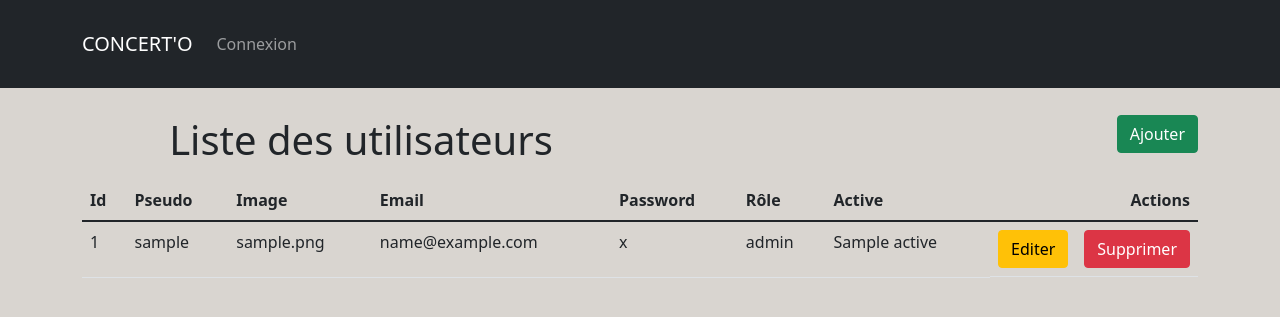
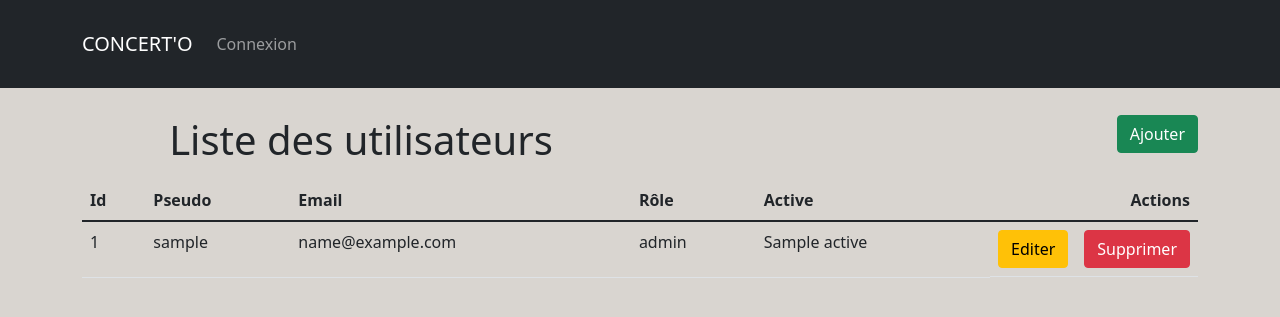
Before and after one commit to LaureCHAPERT/Concerto-Back, a Symfony app: template templates/user/index.html.twig in a window 1280 px wide. Shown: the top 317 px of the page. Run offline with Twig, Linux system fonts and the light colour scheme; the template is opened without the code that fills it: most values are stand-ins (such as "Sample title", 1, 10 or a date in 2020); some libraries are stand-ins or nearby versions.

Commit message:
Fix password list and type on form

```diff
--- a/src/Form/UserType.php
+++ b/src/Form/UserType.php
@@ -5,6 +5,7 @@ namespace App\Form;
 use App\Entity\User;
 use Symfony\Component\Form\AbstractType;
 use Symfony\Component\Form\Extension\Core\Type\ChoiceType;
+use Symfony\Component\Form\Extension\Core\Type\PasswordType;
 use Symfony\Component\Form\FormBuilderInterface;
 use Symfony\Component\OptionsResolver\OptionsResolver;
 use Symfony\Component\Validator\Constraints\NotBlank;
@@ -18,7 +19,7 @@ class UserType extends AbstractType
             ->add('username')
             ->add('image')
             ->add('email')
-            ->add('password', null, [
+            ->add('password', PasswordType::class, [
                 'empty_data' => '',
                 'constraints' => [
                     new NotBlank(),
--- a/templates/user/index.html.twig
+++ b/templates/user/index.html.twig
@@ -17,9 +17,7 @@
                 <tr >
                     <th>Id</th>
                     <th>Pseudo</th>
-                    <th class="d-none d-xl-table-cell">Image</th>
                     <th class="d-none d-md-table-cell">Email</th>
-                    <th class="d-none d-md-table-cell">Password</th>
                     <th class="d-none d-lg-table-cell">Rôle</th>
                     <th class="d-none d-lg-table-cell">Active</th>
                     <th class="col-1 text-end">Actions</th>
@@ -30,9 +28,7 @@
                 <tr>
                     <td>{{ user.id }}</td>
                     <td>{{ user.username }}</td>
-                    <td class="d-none d-xl-table-cell">{{ user.image }}</td>
                     <td class="d-none d-md-table-cell">{{ user.email }}</td>
-                    <td class="d-none d-md-table-cell wrap-text">{{ user.password }}</td>
                     <td class="d-none d-lg-table-cell">{{ user.roles|join(', ') }}</td>
                     <td class="d-none d-lg-table-cell">{{ user.active }}</td>
                     <td class= "d-sm-flex">
```
